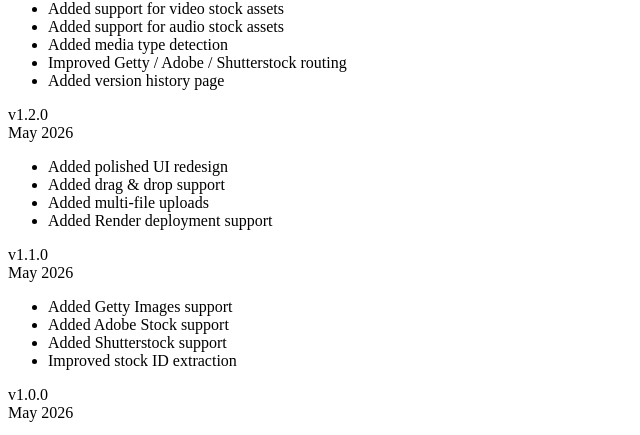
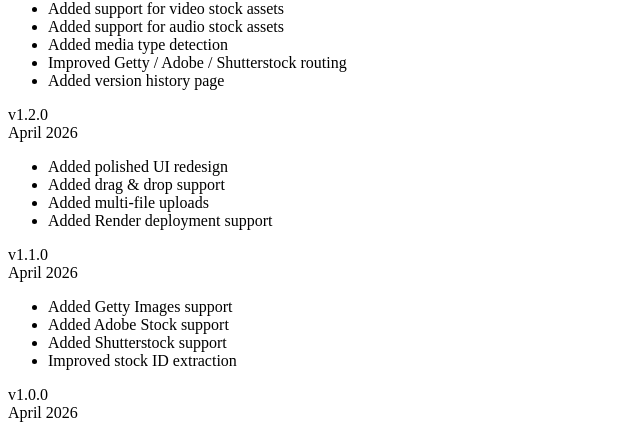
Before and after one commit to JamesAtkins444/Stock-Linker, a website: page versions.html in a window 1280 px wide. Shown: the part 132-567 px from the top of the page, 0-640 px from the left. Drawn offline with Linux system fonts and the light colour scheme.

Commit message:
Update versions.html

```diff
--- a/versions.html
+++ b/versions.html
@@ -22,7 +22,7 @@
     <!-- VERSION -->
     <div class="version">
       <div class="version-number">v1.2.0</div>
-      <div class="version-date">May 2026</div>
+      <div class="version-date">April 2026</div>
 
       <ul>
         <li>Added polished UI redesign</li>
@@ -35,7 +35,7 @@
     <!-- VERSION -->
     <div class="version">
       <div class="version-number">v1.1.0</div>
-      <div class="version-date">May 2026</div>
+      <div class="version-date">April 2026</div>
 
       <ul>
         <li>Added Getty Images support</li>
@@ -48,7 +48,7 @@
     <!-- VERSION -->
     <div class="version">
       <div class="version-number">v1.0.0</div>
-      <div class="version-date">May 2026</div>
+      <div class="version-date">April 2026</div>
 
       <ul>
         <li>Initial release</li>
```
